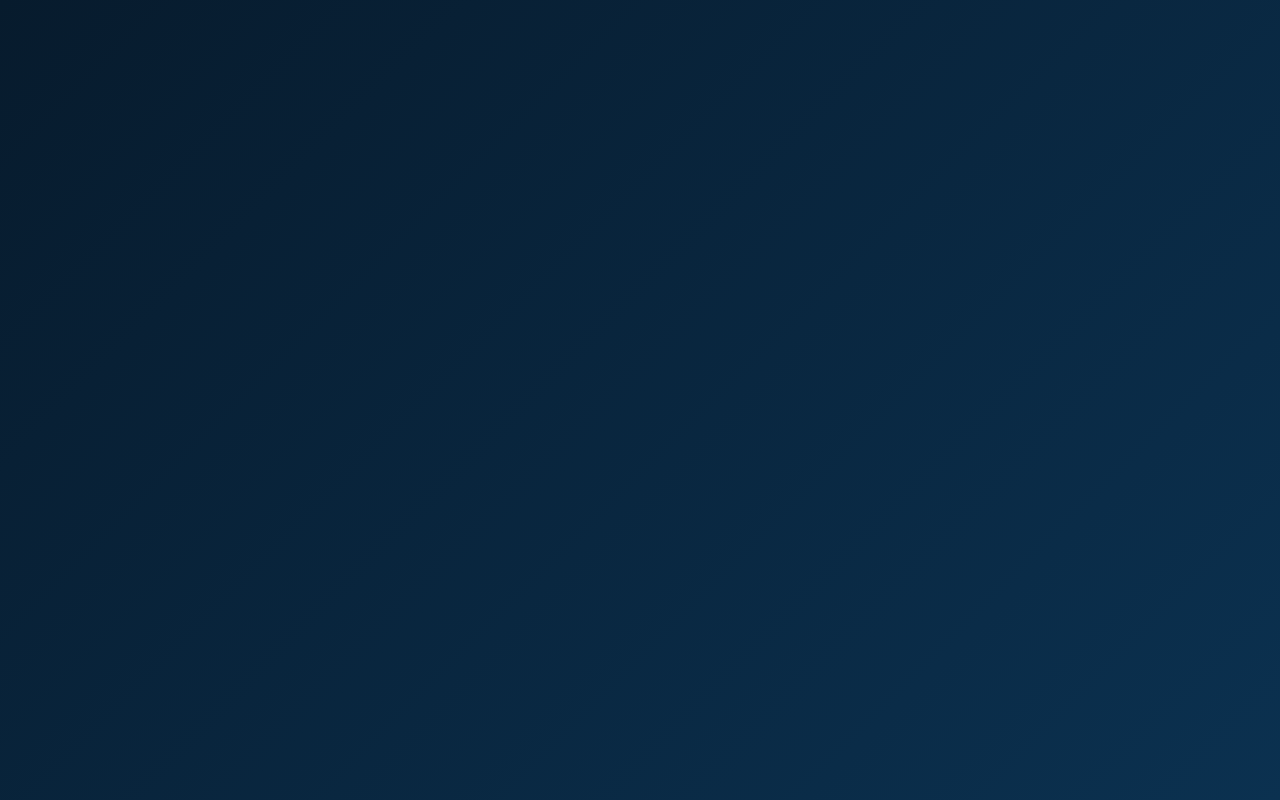
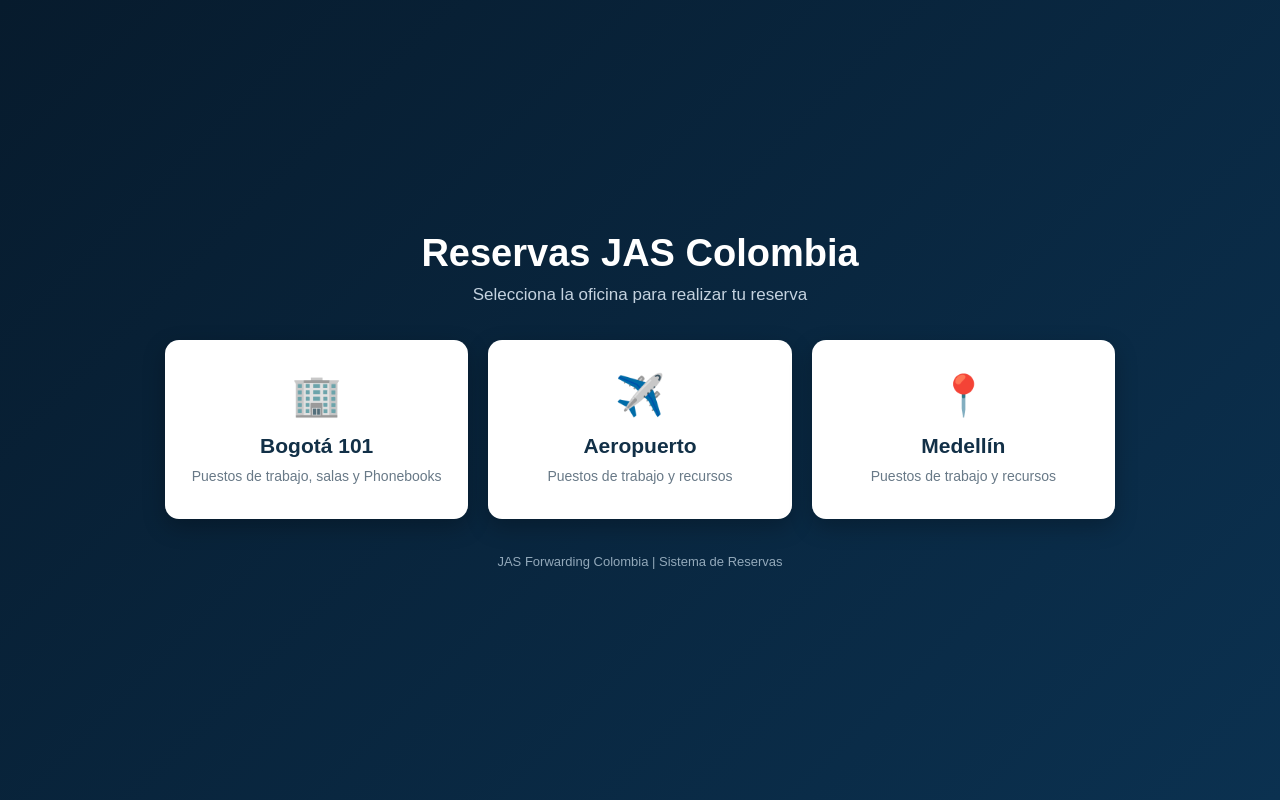
Before and after one commit to cuentalocaljas-ui/reservas-jas, a plain HTML site: page index.html in a window 1280 px wide. Drawn offline with Linux system fonts and the light colour scheme.

Commit message:
Update styles and structure in index.html

```diff
--- a/index.html
+++ b/index.html
@@ -3,6 +3,7 @@
 <head>
   <meta charset="UTF-8">
   <meta name="viewport" content="width=device-width, initial-scale=1.0">
+
   <title>Reservas JAS Colombia</title>
 
   <style>
@@ -20,17 +21,19 @@
       justify-content: center;
       align-items: center;
       color: white;
+      padding: 30px 20px;
     }
 
     .container {
-      width: 90%;
-      max-width: 900px;
+      width: 100%;
+      max-width: 950px;
       text-align: center;
     }
 
     h1 {
       font-size: 38px;
-      margin-bottom: 8px;
+      margin-bottom: 10px;
+      font-weight: 700;
     }
 
     .subtitle {
@@ -48,20 +51,21 @@
     .office {
       background: white;
       color: #123047;
-      padding: 30px 20px;
+      padding: 32px 20px;
       border-radius: 14px;
       text-decoration: none;
-      transition: 0.25s;
-      box-shadow: 0 8px 22px rgba(0,0,0,.25);
+      transition: transform 0.25s ease, box-shadow 0.25s ease;
+      box-shadow: 0 8px 22px rgba(0, 0, 0, 0.25);
+      display: block;
     }
 
     .office:hover {
       transform: translateY(-6px);
-      box-shadow: 0 14px 30px rgba(0,0,0,.35);
+      box-shadow: 0 14px 30px rgba(0, 0, 0, 0.35);
     }
 
     .icon {
-      font-size: 38px;
+      font-size: 40px;
       margin-bottom: 15px;
     }
 
@@ -73,6 +77,7 @@
     .office p {
       font-size: 14px;
       color: #687987;
+      line-height: 1.5;
     }
 
     footer {
@@ -84,3 +89,62 @@
     @media (max-width: 700px) {
       .offices {
         grid-template-columns: 1fr;
+      }
+
+      h1 {
+        font-size: 30px;
+      }
+
+      .container {
+        max-width: 500px;
+      }
+    }
+  </style>
+</head>
+
+<body>
+
+  <div class="container">
+
+    <h1>Reservas JAS Colombia</h1>
+
+    <div class="subtitle">
+      Selecciona la oficina para realizar tu reserva
+    </div>
+
+    <div class="offices">
+
+      <a class="office" href="bogota.html">
+        <div class="icon">🏢</div>
+        <h2>Bogotá 101</h2>
+        <p>
+          Puestos de trabajo, salas y Phonebooks
+        </p>
+      </a>
+
+      <a class="office" href="aeropuerto.html">
+        <div class="icon">✈️</div>
+        <h2>Aeropuerto</h2>
+        <p>
+          Puestos de trabajo y recursos
+        </p>
+      </a>
+
+      <a class="office" href="medellin.html">
+        <div class="icon">📍</div>
+        <h2>Medellín</h2>
+        <p>
+          Puestos de trabajo y recursos
+        </p>
+      </a>
+
+    </div>
+
+    <footer>
+      JAS Forwarding Colombia | Sistema de Reservas
+    </footer>
+
+  </div>
+
+</body>
+</html>
```
